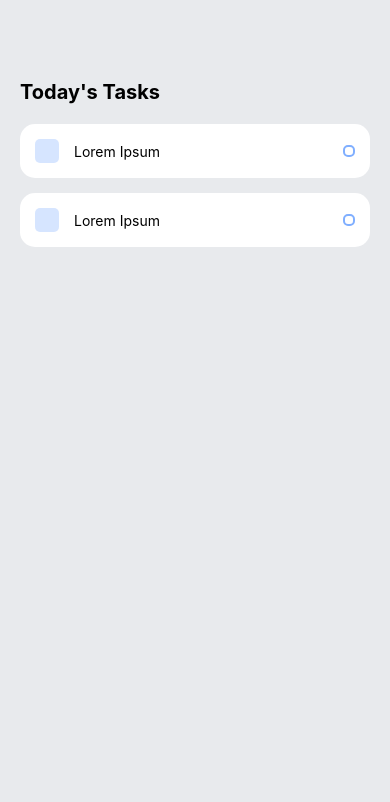
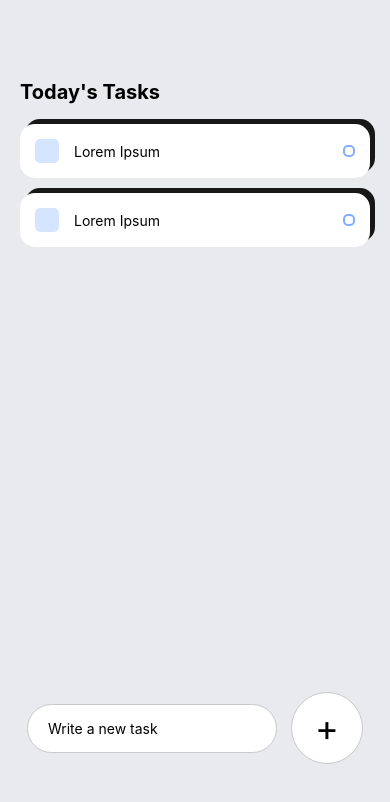
Before and after one commit to Arrays17/Todo_List, a React Native app: screen / in a window 390 px wide. Shown: the top 802 px of the page. Built offline with nearby package versions, Linux system fonts and the light colour scheme.

Commit message:
Added New Task Area and Add Button

```diff
--- a/App.js
+++ b/App.js
@@ -1,9 +1,10 @@
 import { StatusBar } from 'expo-status-bar';
-import React from 'react';
-import { StyleSheet, Text, View } from 'react-native';
+import React, { useState } from 'react';
+import { KeyboardAvoidingView, Platform, StyleSheet, Text, TextInput, TouchableOpacity, View } from 'react-native';
 import Task from './components/Task';
 
 export default function App() {
+
   return (
     <View style={styles.container}>
 
@@ -17,6 +18,19 @@ export default function App() {
           <Task text={'Lorem Ipsum'}/>
         </View>
       </View>
+
+      {/*Writing Tasks */}
+      <KeyboardAvoidingView
+        behavior={Platform.OS === "ios" ? "padding" : "height"}
+        style={styles.writeTaskWrapper}>
+          <TextInput style={styles.writeTaskInput} placeholder={'Write a new task'}/>
+
+          <TouchableOpacity>
+            <View style={styles.addBtn}>
+              <Text style={styles.addBtnText}>+</Text>
+            </View>
+          </TouchableOpacity>
+      </KeyboardAvoidingView>
     </View>
   );
 }
@@ -38,4 +52,36 @@ const styles = StyleSheet.create({
   items: {
     marginTop: 20,
   },
+  writeTaskWrapper: {
+    position: 'absolute',
+    bottom: 60,
+    width: '100%',
+    flexDirection: 'row',
+    justifyContent: 'space-around',
+    alignItems: 'center',
+    padding: 20,
+  },
+  writeTaskInput: {
+    paddingHorizontal: 20,
+    paddingVertical: 15,
+    width: 250,
+    backgroundColor: 'white',
+    borderColor: '#C8C8C8',
+    borderRadius: 60,
+    borderWidth: 1,
+  },
+  addBtn: {
+    width: 72,
+    height: 72,
+    borderRadius: 36,
+    justifyContent: 'center',
+    alignItems: 'center',
+    backgroundColor: 'white',
+    textAlign: 'center',
+    borderColor: '#C8C8C8',
+    borderWidth: 1,
+  },
+  addBtnText: {
+    fontSize: 36,
+  },
 });
--- a/components/Task.js
+++ b/components/Task.js
@@ -22,6 +22,9 @@ const styles = StyleSheet.create({
         alignItems: 'center',
         justifyContent: 'space-between',
         marginBottom: 15,
+        shadowColor: 'black',
+        shadowOffset: {width: 5, height: -5},
+        shadowOpacity: 0.9,
     },
     itemLeft: {
         flexDirection: 'row',
```
